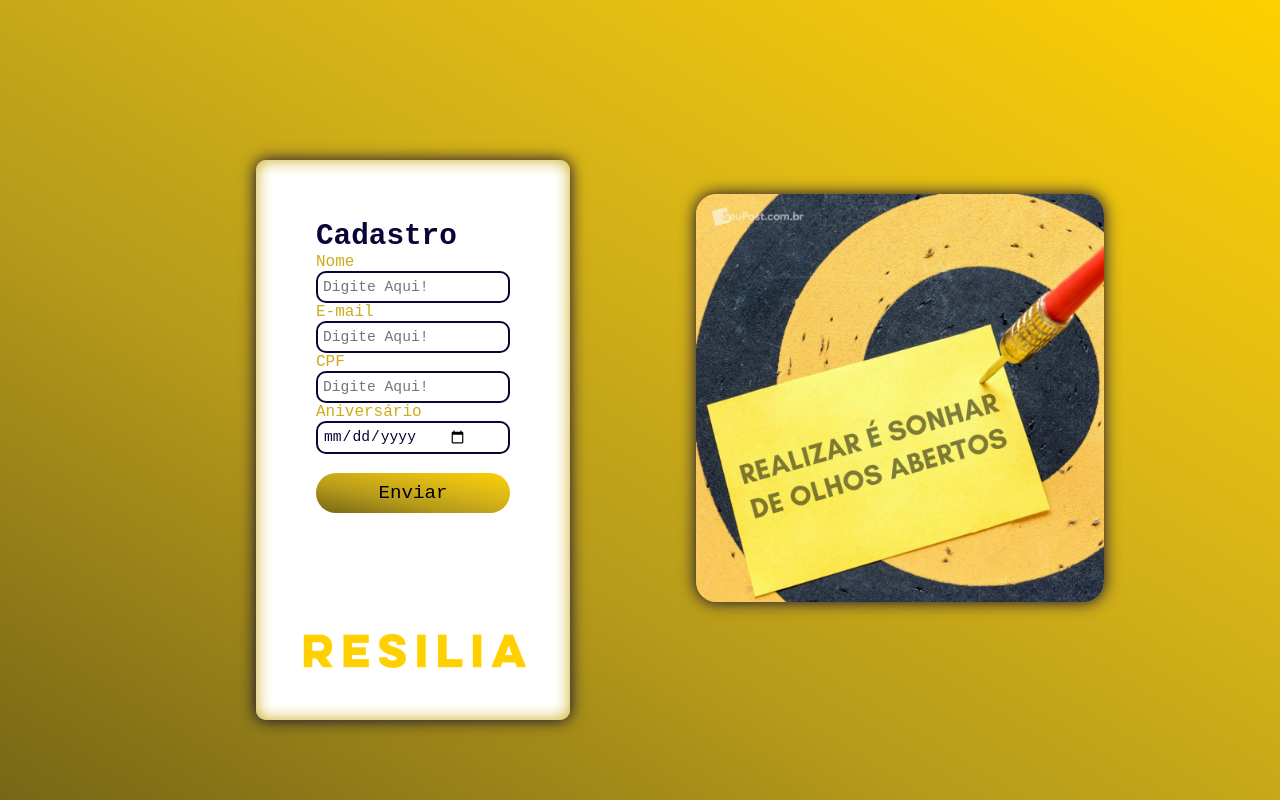
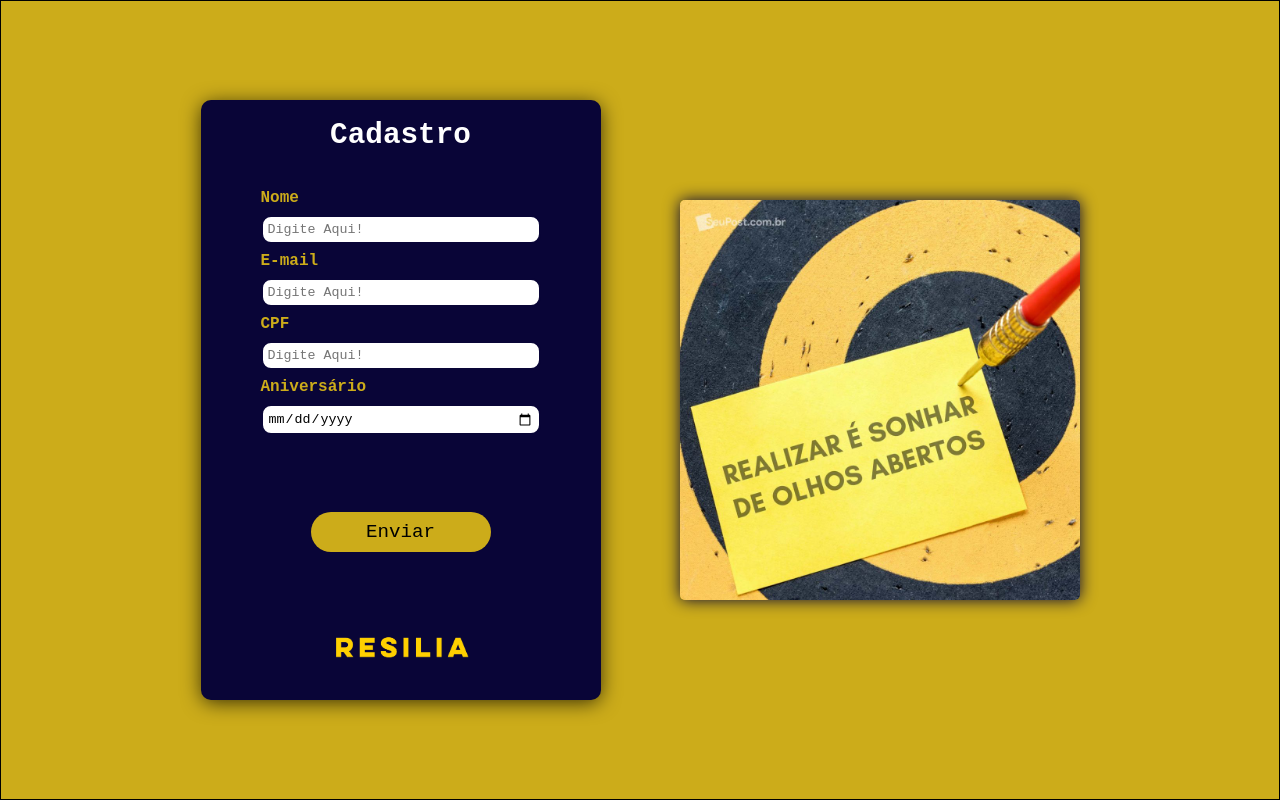
Before and after one commit to lipeqalves/formularioInscricao, a plain HTML site: page index.html in a window 1280 px wide. Drawn offline with Linux system fonts and the light colour scheme.

Commit message:
style: ajustes no css, mudando cor do form

```diff
--- a/index.css
+++ b/index.css
@@ -1,78 +1,103 @@
-@import url('https://fonts.googleapis.com/css2?family=Courier+Prime:wght@700&family=Roboto:wght@100&display=swap');
+@import url("https://fonts.googleapis.com/css2?family=Courier+Prime:wght@700&family=Roboto:wght@100&display=swap");
 
-*{
+* {
   margin: 0;
   padding: 0;
+  box-sizing: border-box;
+  font-family: "Courier New", Courier, monospace;
 }
-body{
-    width: 100%;
+.container {
+  display: flex;
+  background-color: #ccac1a;
+  align-items: center;
+  justify-content: space-around;
+  width: 100vw;
   height: 100vh;
-    font-family: 'Courier New', Courier, monospace;
-   background-image: linear-gradient(to left bottom, #fed000, #f4c907, #ebc20e, #e1bc13, #d8b516, #cdac18, #c1a319, #b69a1a, #a68d19, #968018, #867317, #776716);
+  padding: 10em;
+  border: #000 solid 1px;
 }
+.cadastro {
+  display: flex;
+  flex-direction: column;
+  justify-content: space-around;
+  align-items: center;
+  background: #090537;
+  width: 400px;
+  height: 600px;
 
-#cadastro{
-    position:absolute;
-    top:20%;
-    left: 20%;
-    bottom: 10%;
-    background: #fff;
-    width: min-content;
-    padding: 60px;
   border-radius: 10px;
-    align-items: center;
-    color: #CCAC1A;
-    box-shadow: inset 0 0 1em #CCAC1A, 0 0 1em #090537;
+  color: #ccac1a;
+  font-weight: bold;
+  -webkit-box-shadow: 0px 3px 20px -1px rgba(0,0,0,0.75);
+  -moz-box-shadow: 0px 3px 20px -1px rgba(0,0,0,0.75);
+  box-shadow: 0px 3px 20px -1px rgba(0,0,0,0.75);
 }
-h1{
-    color: #090537;
+h1 {
+  color: #fff;
   font-size: 22pt;
+  font-weight: bold;
 }
-.input{
-    min-width:180px;
+.form_input {
+  display: flex;
+  flex-direction: column;
+  gap: 0.5em;
+}
+.input {
+  min-width: 280px;
   border: 2px solid #090537;
   border-radius: 10px;
   padding: 5px;
 }
-.input input{
-    width: 80%;
+.input input {
+  width: 100%;
   border: none;
   outline: none;
-    font-family: 'Courier New', Courier, monospace;
   align-items: center;
-    color:#090537;
+  color: #090537;
   font-size: 11pt;
+  border: solid #000 1px;
 }
-#btn{
+.btn {
   margin-top: 10%;
-    width: 100%;
-    text-align:center;
+  min-width: 180px;
+  text-align: center;
 }
-#btn button{
-    font-family: 'Courier New', Courier, monospace;
-    background-image: linear-gradient(to left bottom, #fed000, #f4c907, #ebc20e, #e1bc13, #d8b516, #cdac18, #c1a319, #b69a1a, #a68d19, #968018, #867317, #776716);
+.btn button {
+  background-color: #ccac1a;
   width: 100%;
   height: 40px;
   border: none;
   font-size: 1.2em;
   border-radius: 20px;
   outline: none;
+  transition: 0.6s;
+  cursor: pointer;
 }
-#img{
-    position: absolute;
-    top:80%;
-    width: 80%;
-    border: none;
-    outline: none;
-    left: 10%;
+.btn button:hover {
+  background-color: #fff;
+  color: #ccac1a;
 }
-#imgfrase{
-    position: absolute;
-    top:6%;
-    width:130%;
-    border: none;
-    outline: none;
-    left: 140%;
-    border-radius: 5%;
-    box-shadow: inset 0 0 1em #CCAC1A, 0 0 1em #090537;
+
+.img {
+  padding-top: 2em;
+  width: 150px;
+  border-bottom: 2px solid transparent;
+  transition: 0.6s;
 }
+.img:hover {
+  border-color: #090537;
+}
+.img_frase {
+  width: 400px;
+  height: 400px;
+  border-radius: 5px;
+  box-shadow: inset 0 0 1em #ccac1a, 0 0 1em #090537;
+}
+@media screen and (max-width: 700px) {
+  .img_frase {
+    display: none;
+  }
+  input{
+    min-width: 180px;
+  }
+}
--- a/index.html
+++ b/index.html
@@ -1,35 +1,58 @@
 <!DOCTYPE html>
 <html lang="pt-br">
   <head>
-    <meta charset="UTF-8">
+    <meta charset="UTF-8" />
     <title>Formulário</title>
-    <link rel="stylesheet" href="./index.css">
+    <link rel="stylesheet" href="./index.css" />
   </head>
   <body>
-        <form id="cadastro" action="">
+    <main class="container">
+      <form class="cadastro" action="">
         <h1>Cadastro</h1>
+        <div class="form_input">
+          <label for="nome">Nome</label>
+          <input
+            class="input"
+            type="text"
+            id="nome"
+            placeholder="Digite Aqui!"
+            required
+          />
+          <label for="email">E-mail</label>
+          <input
+            class="input"
+            type="email"
+            id="email"
+            placeholder="Digite Aqui!"
+            required
+          />
 
-            <label for="nome">Nome</label>
-            <div class="input">
-                <input type="text" id="nome" placeholder="Digite Aqui!">
+          <label for="cpf">CPF</label>
+          <input
+            class="input"
+            type="text"
+            id="cpf"
+            placeholder="Digite Aqui!"
+            required
+          />
+
+          <label for="data">Aniversário</label>
+          <input class="input" type="date" id="data" required />
         </div>
-            <label for="email">E-mail</label>
-            <div class="input">
-                <input type="email" id="email" placeholder="Digite Aqui!">
+
+        <div class="btn">
+          <button type="submit"><span>Enviar</span></button>
         </div>
-            <label for="cpf">CPF</label>
-            <div class="input">
-                <input type="text" id="cpf" placeholder="Digite Aqui!" >
-            </div>
-            <label for="data">Aniversário</label>
-            <div class="input">
-                <input type="date" id="data">
-            </div>
-            <div id="btn">
-                <button type="submit">Enviar</button>
-            </div>
-            <img id ="img" src="./img/logo.png" alt="" srcset="">
-            <img id="imgfrase" src="./img/imagem.jpg" alt="" srcset="">
+        <a href="https://www.resilia.com.br/" target="_blank"
+          ><img class="img" src="./img/logo.png" alt="logo resilia"
+        /></a>
       </form>
+
+      <img
+        class="img_frase"
+        src="./img/imagem.jpg"
+        alt="text imagen: realizar é sonhar de olhos abertos"
+      />
+    </main>
   </body>
 </html>
```
Lines whose indentation alone changed are shown as unchanged.
